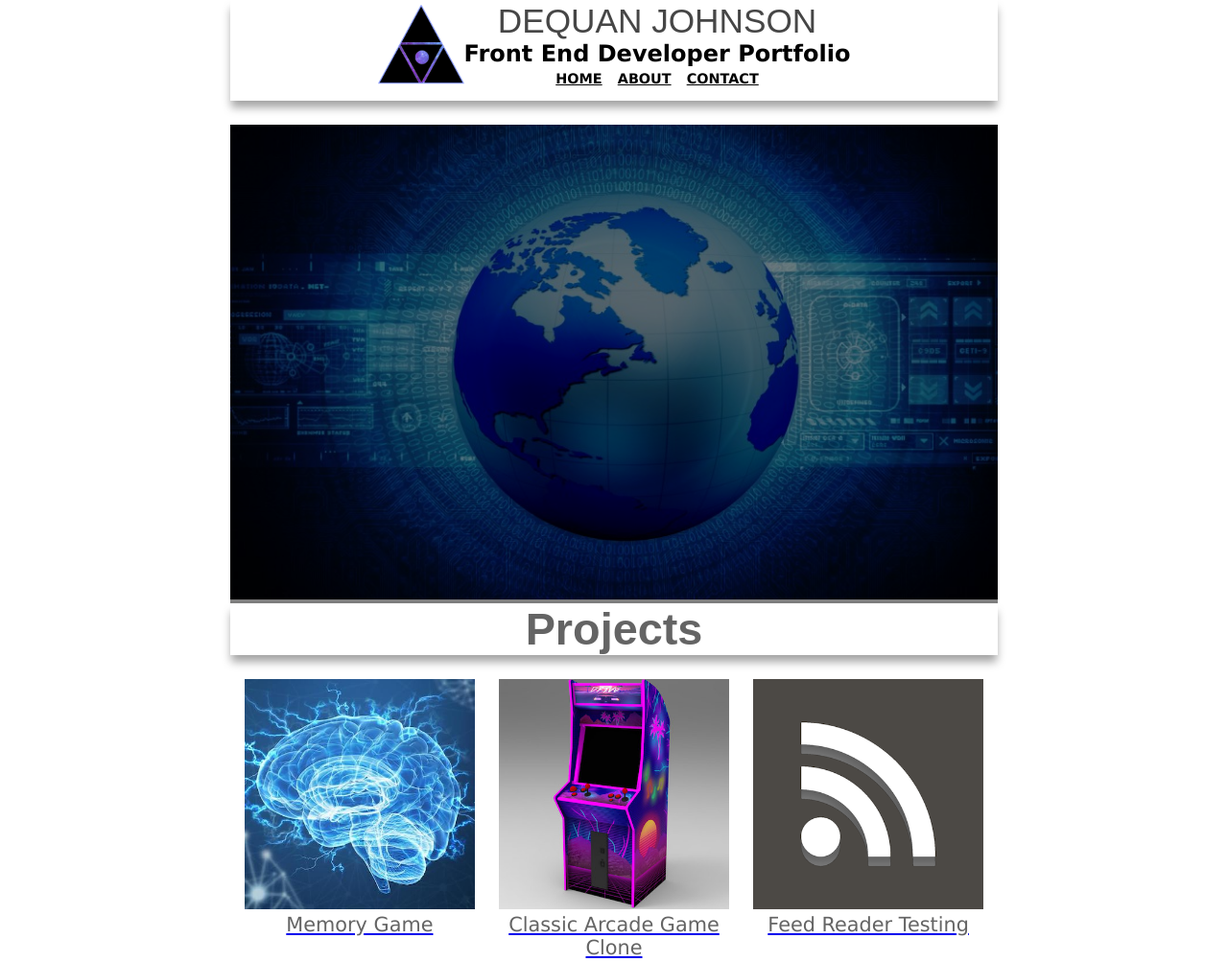
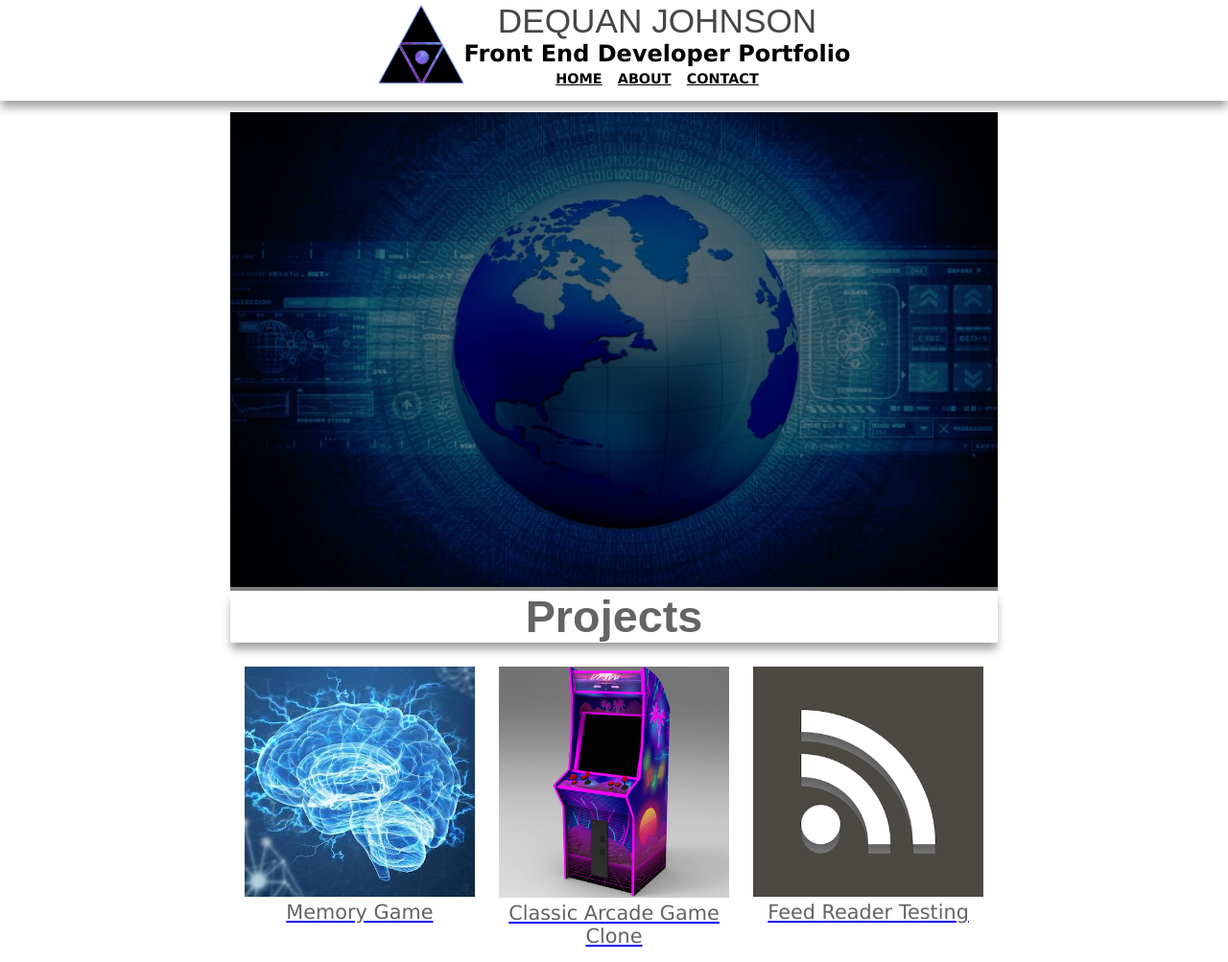
Before and after one commit to DJProduction/web-portfolio, a plain HTML site: page index.html in a window 1280 px wide. Shown: the top 1003 px of the page at 96% size. Drawn offline with Linux system fonts and the light colour scheme.

Commit message:
Style: Updated header to extent the entire screen.

```diff
--- a/css/main.css
+++ b/css/main.css
@@ -45,7 +45,7 @@ ul {
   display: flex;
   flex-wrap: wrap;
   justify-content: center;
-  margin: 0 0 2% 0;
+  margin: 0 0 0.8em 0;
 }
 
 .header_inner_text {
--- a/css/responsive.css
+++ b/css/responsive.css
@@ -128,7 +128,6 @@ Anything beyound those pixels will just create more margin space
 but the items such as the images will not become distorted. */
 @media screen and (min-width: 800px) {
   main,
-  .header,
   content {
     width: 800px;
     margin-left: auto;
```
